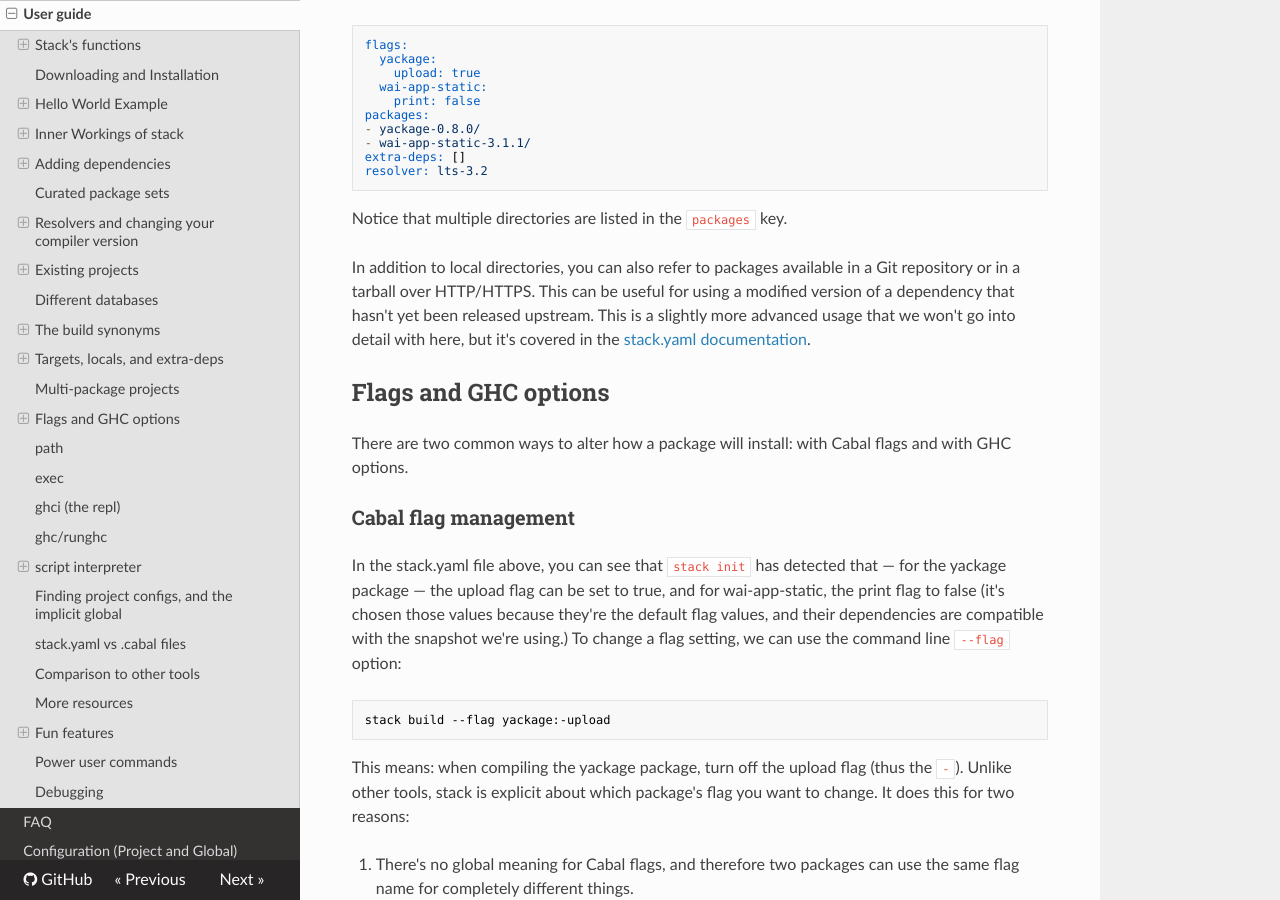
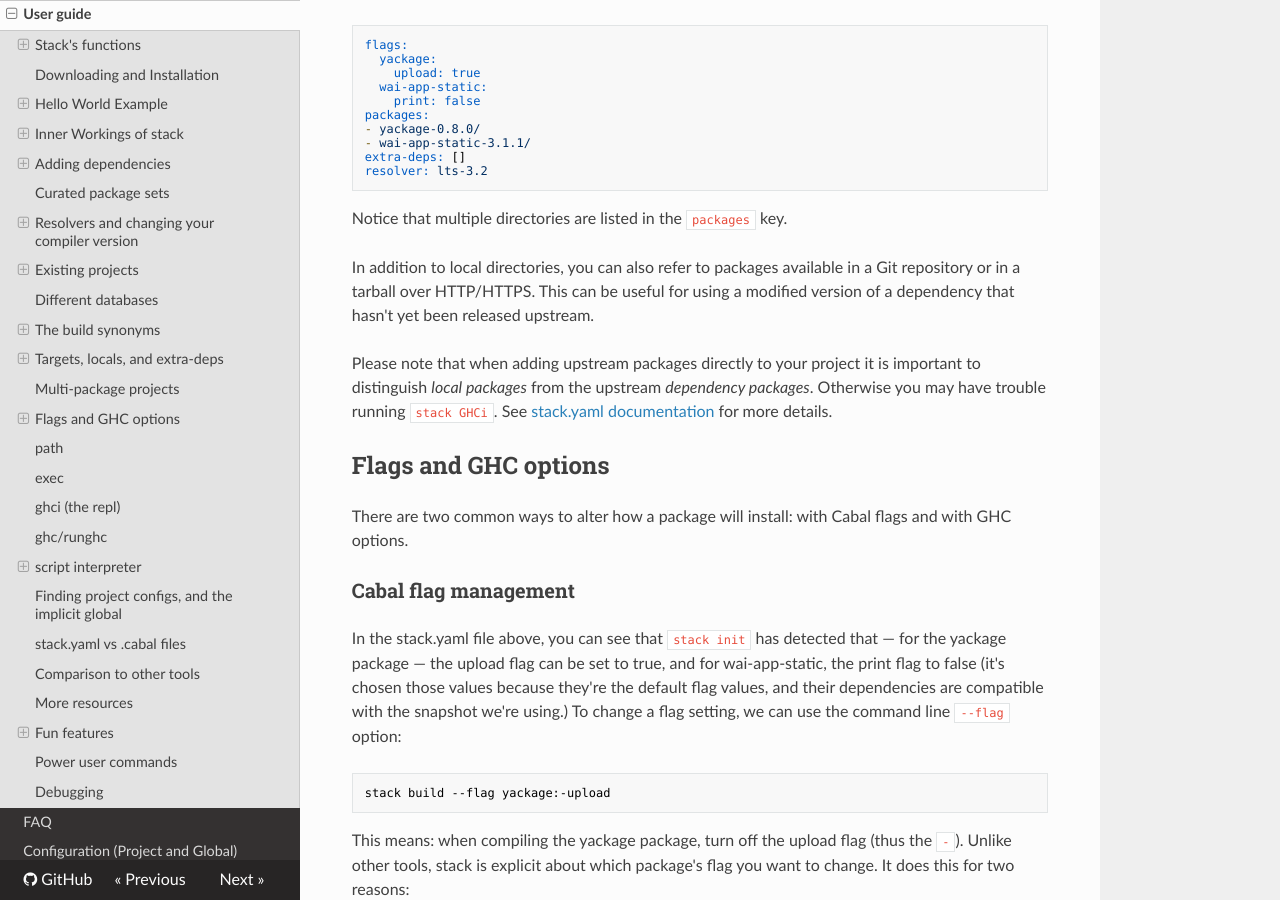
Before and after one commit to commercialhaskell/stack, an MkDocs documentation site: the page built from doc/GUIDE.md, in a window 1280 px wide and 900 px high, scrolled down 24043 px. Built offline with MkDocs 1.6.1, drawn with Linux system fonts in a browser that asks for light colours; nearby versions of some CDN libraries; old or Windows-style settings are respelled for this version of MkDocs; some of the changed text lies outside the part shown.

Commit message:
Update GUIDE with multi package GHCi issues' notes
See #1968 for GHCi issue details. When multi package config is used we must
mark the dependency packages using `extra-dep` in the packages' section.

```diff
--- a/doc/GUIDE.md
+++ b/doc/GUIDE.md
@@ -1362,9 +1362,12 @@ Notice that multiple directories are listed in the `packages` key.
 
 In addition to local directories, you can also refer to packages available in a
 Git repository or in a tarball over HTTP/HTTPS. This can be useful for using a
-modified version of a dependency that hasn't yet been released upstream. This is
-a slightly more advanced usage that we won't go into detail with here, but it's
-covered in the [stack.yaml documentation](yaml_configuration.md#packages).
+modified version of a dependency that hasn't yet been released upstream.
+
+Please note that when adding upstream packages directly to your project it is
+important to distinguish _local packages_ from the upstream _dependency
+packages_. Otherwise you may have trouble running `stack GHCi`. See
+[stack.yaml documentation](yaml_configuration.md#packages) for more details.
 
 ## Flags and GHC options
 
@@ -1547,6 +1550,13 @@ with:
 But that won't load up locally written modules for access. For that, use the
 `stack ghci` command. To then load modules from your project, use the `:m`
 command (for "module") followed by the module name.
+
+IMPORTANT NOTE: If you have added upstream packages to your project please make
+sure to mark them as *dependency package*s for faster and reliable usage of
+`stack gchi`. Otherwise GHCi may have trouble due to conflicts of compilation
+flags or having to unnecessarily interpret too many modules. See
+[stack.yaml documentation](yaml_configuration.md#packages) to learn how to mark
+a package as a *dependency package*.
 
 ## ghc/runghc
 
```
